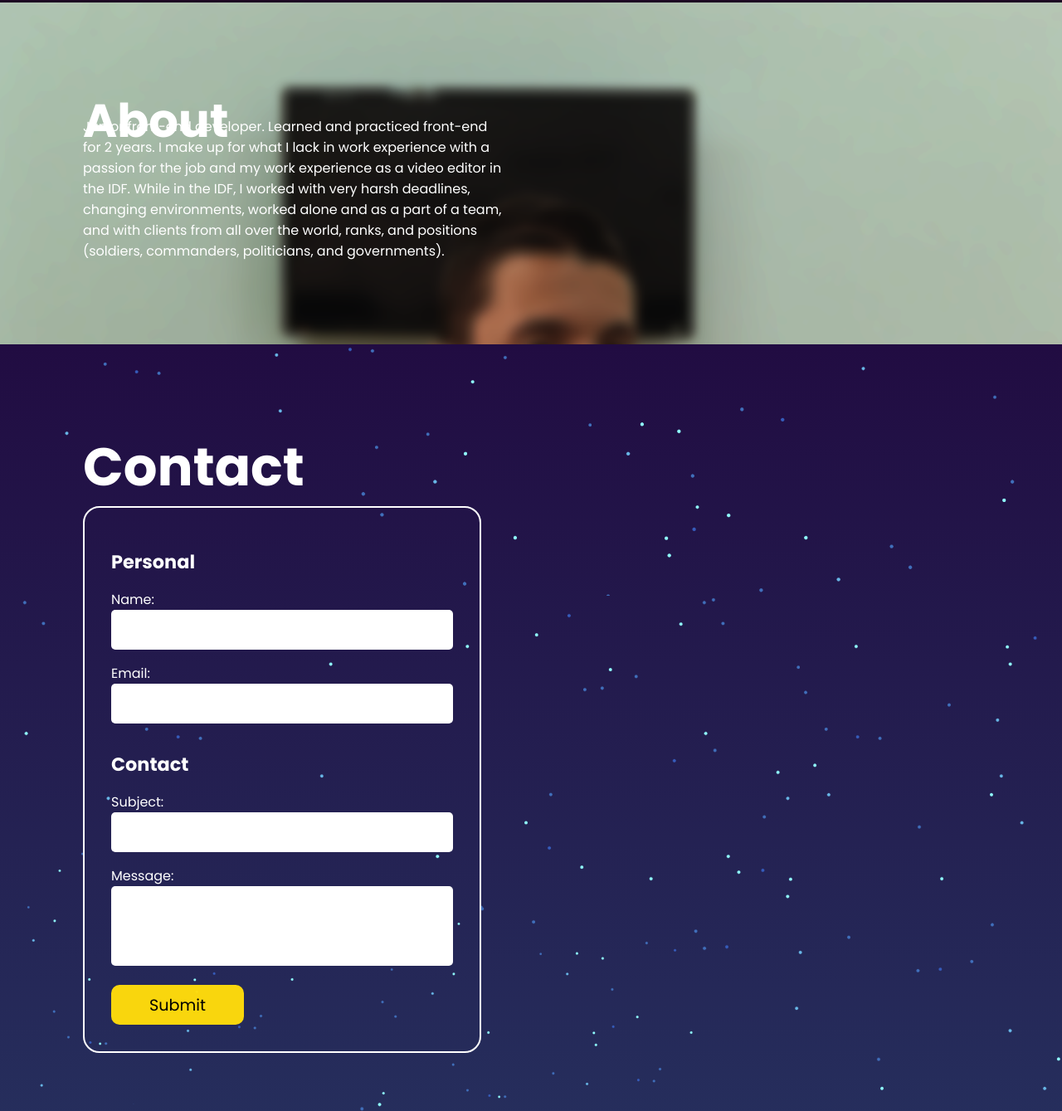
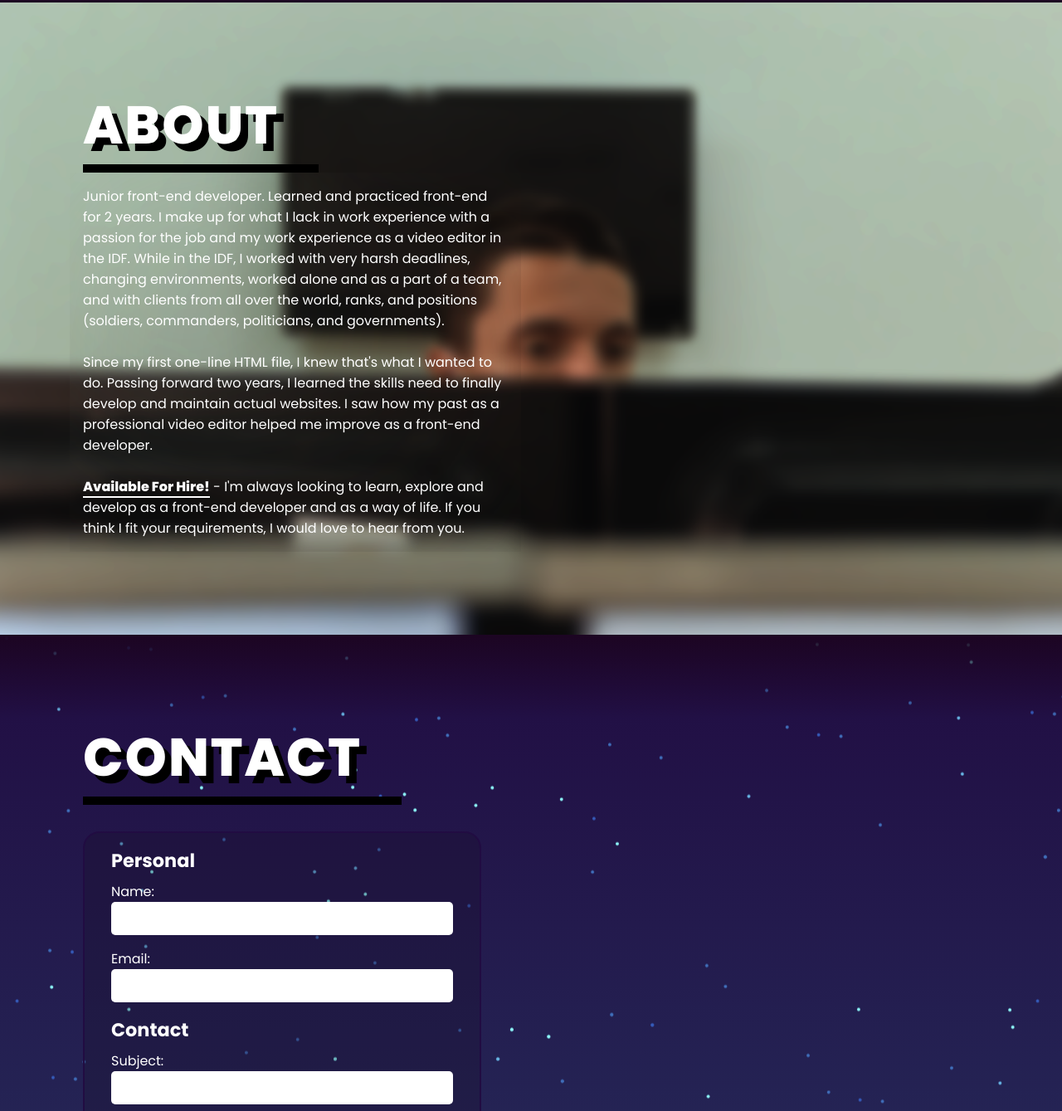
Before and after one commit to lieudusty123/HubWebsite, a plain HTML site: page index.html in a window 1280 px wide. Shown: the part 797-2136 px from the top of the page at 83% size. Drawn offline with nearby package versions, Linux system fonts and the light colour scheme; a script that the page names is missing.

Commit message:
finished contact, about sections, added scroll to top button

```diff
--- a/form.js
+++ b/form.js
@@ -1,3 +1,5 @@
+// sends form with formspree API
+
 var form = document.getElementById("my-form");
 async function handleSubmit(event) {
     event.preventDefault();
@@ -28,14 +30,19 @@ async function handleSubmit(event) {
 }
 form.addEventListener("submit", handleSubmit)
 
+
+
+
+// Handles moving stars and mountains in contact section
+
 const contactSection = document.querySelector('#contact')
 window.addEventListener('scroll', () => {
-    const elDistanceToTop = window.pageYOffset + contactSection.getBoundingClientRect().top;
-    let value = elDistanceToTop - window.scrollY;
-    // console.log(window.pageYOffset)
-    // console.log(contactSection.style)
-    // console.log(elDistanceToTop)
-    console.log(`${value}px 0px 0px`)
-    contactSection.style.backgroundPositionY = `${value}px, ${value / 4}px, 0px`
-    contactSection.style.backgroundPositionX = `auto, -${value / 4}px, 0px`
+
+    const elDistanceStars = window.pageYOffset + contactSection.getBoundingClientRect().top;
+    let valueStars = elDistanceStars - window.scrollY;
+
+    const elDistanceMountains = window.pageYOffset + contactSection.getBoundingClientRect().bottom;
+    let valueMountains = elDistanceMountains - window.scrollY;
+    contactSection.style.backgroundPositionY = `${valueStars}px, ${valueStars / 4}px, 0px`
+    contactSection.style.backgroundPositionX = valueMountains >= 0 ? `50vh, -${valueMountains / 2}px, 0px` : `50vh, ${valueMountains / 2}px, 0px`
 })
--- a/index.html
+++ b/index.html
@@ -6,7 +6,8 @@
     <meta http-equiv="X-UA-Compatible" content="IE=edge">
     <meta name="viewport" content="width=device-width, initial-scale=1.0">
     <link rel="stylesheet" href="./styles.css">
-    <title>Document</title>
+    <link rel="shortcut icon" href="./sprites/thumbnail.jpg" type="image/x-icon">
+    <title>Omer Ezra</title>
 </head>
 
 <body>
@@ -27,26 +28,47 @@
         <img src="./sprites/moon.png" id="moon" />
         <img src="./sprites/mountains_behind.png" id="mountains_behind" />
         <h2 id="text">Omer Ezra</h2>
-        <a href="#sec" id="btn" name="Hover">Explore</a>
+        <a href="#about" id="btn" name="Hover">Explore</a>
         <img src="./sprites/mountains_front.png" id="mountains_front" />
     </main>
     <section class="sec" id="about">
-        <h2>About</h2>
+        <h2 class="section-title">ABOUT</h2>
         <div class="content">
-            <p>Junior front-end developer. Learned and practiced front-end for 2 years. I make up for what I lack in
+            <div class="text-content">
+                <p>
+                    Junior front-end developer. Learned and practiced front-end for 2 years. I make up for what I lack
+                    in
                     work
                     experience with a passion for the job and my work experience as a video editor in the IDF.
 
-                While in the IDF, I worked with very harsh deadlines, changing environments, worked alone and as a part
+                    While in the IDF, I worked with very harsh deadlines, changing environments, worked alone and as a
+                    part
                     of a
-                team, and with clients from all over the world, ranks, and positions (soldiers, commanders, politicians,
+                    team, and with clients from all over the world, ranks, and positions (soldiers, commanders,
+                    politicians,
                     and
                     governments).
                 </p>
+                <br />
+                <p>
+                    Since my first one-line HTML file, I knew that's what I
+                    wanted to do. Passing forward two years, I learned the skills
+                    need to finally develop and maintain actual websites. I saw how my past
+                    as a professional video editor helped me improve as a front-end developer.
+                </p>
+                <br />
+                <p>
+                    <b id="this">Available For Hire!</b> - I'm always looking to learn, explore and develop as a
+                    front-end
+                    developer and as a way of life. If you think I fit your requirements, I would love to hear from
+                    you.
+                </p>
+            </div>
+
         </div>
     </section>
     <section id="contact">
-        <h2 id="form-title">Contact</h2>
+        <h2 id="form-title" class="section-title">CONTACT</h2>
         <form action="https://formspree.io/f/mpznzlkn" method="POST" id="my-form">
             <h4>Personal</h4>
             <label>Name:</label>
@@ -64,7 +86,9 @@
     </section>
 
     <!-- jump to top button -->
-    <button id="myBtn">Top 🢁</button>
+    <button id="myBtn">
+        <div>🢁</div>
+    </button>
 
     <!-- footer -->
     <footer>Made by Omer Ezra 2022 &copy;</footer>
--- a/script.js
+++ b/script.js
@@ -43,7 +43,7 @@ const myTags = [
 
 var tagCloud = TagCloud('.content', myTags, {
 
-    radius: 160,
+    radius: 250,
     maxSpeed: 'slow',
     initSpeed: 'slow',
     direction: 135,
@@ -54,7 +54,7 @@ mybutton = document.getElementById("myBtn");
 window.onscroll = function () { scrollFunction() };
 
 function scrollFunction() {
-    if (document.body.scrollTop > 500 || document.documentElement.scrollTop > 500) {
+    if (document.body.scrollTop > 20 || document.documentElement.scrollTop > 20) {
         mybutton.style.display = "block";
     } else {
         mybutton.style.display = "none";
--- a/styles.scss
+++ b/styles.scss
@@ -8,10 +8,36 @@
     font-family: 'Poppins', sans-serif;
 }
 
+.section-title {
+    width: fit-content;
+    padding-right: 3rem;
+    text-shadow: 9px 9px black;
+    border-bottom: 10px solid black;
+    font-weight: 800;
+    letter-spacing: 2px;
+}
+
 body {
     overflow-x: hidden;
     min-height: 100vh;
     background: linear-gradient(#2b1055, #7597de);
+
+    &::-webkit-scrollbar {
+        height: 15px;
+    }
+
+    &::-webkit-scrollbar-track {
+        background: #f1f1f1;
+
+    }
+
+    &::-webkit-scrollbar-thumb {
+        background: #888;
+    }
+
+    &::-webkit-scrollbar-thumb:hover {
+        background: #555;
+    }
 }
 
 header {
@@ -173,15 +199,23 @@ main {
     position: relative;
     padding: 100px;
     background: #1c0522;
-    background: url(./sprites/Untitled-1.png);
+    background: url(./sprites/about_page.png);
     background-size: cover;
+    display: flex;
+    flex-direction: column;
 
     .content {
         display: flex;
         flex-direction: row;
-        flex-wrap: nowrap;
+        flex-wrap: wrap;
         justify-content: space-between;
         align-items: center;
+
+        .text-content {
+            margin-left: -1rem;
+            padding: 1rem;
+            backdrop-filter: blur(105px) opacity(20%);
+        }
     }
 
     #about-photo-container {
@@ -203,8 +237,7 @@ main {
     }
 
     h2 {
-        font-size: 3.5rem;
-        margin-bottom: -3rem;
+        font-size: 4rem;
         color: white;
     }
 
@@ -219,7 +252,6 @@ main {
         color: white;
         pointer-events: none;
     }
-
 }
 
 #contact {
@@ -235,15 +267,28 @@ main {
         url(./sprites/stars.png),
         linear-gradient(#210c42, #26305e);
 
+    &::before {
+        content: '';
+        position: absolute;
+        top: 0;
+        left: 0;
+        width: 100%;
+        height: 100px;
+        background: linear-gradient(to top, transparent, #1c0522);
+        z-index: 1000;
+    }
+
     form {
-        border: 2px solid white;
+        border: 2px solid #210c42;
+        background-color: #1910294d;
         color: white;
-        margin-bottom: 2rem;
+        margin-top: 2rem;
         border-radius: 20px;
         width: 30rem;
         min-height: auto;
         z-index: 10;
-        padding: 2rem;
+        padding-inline: 2rem;
+        padding-block: 1rem;
 
         label {
             display: block;
@@ -257,12 +302,12 @@ main {
 
         h4 {
             font-size: 1.4rem;
-            margin-block: 1rem;
+            margin-bottom: .5rem;
         }
 
         input {
             width: 100%;
-            height: 3rem;
+            height: 2.5rem;
             padding-inline: 1rem;
             margin-bottom: 1rem;
             font-size: 1.2rem;
@@ -337,19 +382,47 @@ footer {
     position: fixed;
     bottom: 20px;
     right: 30px;
-    z-index: 99;
+    z-index: 10000;
     border: none;
     outline: none;
     background-color: black;
     color: white;
     cursor: pointer;
-    padding: 13px;
-    padding-inline: 25px;
-    border-radius: 20px;
+    width: 50px;
+    height: 50px;
+    text-align: center;
+    border-radius: 50%;
     font-size: 18px;
+    transition: all .2s;
+
+    &:hover {
+        box-shadow: 0px 0px 5px rgba(0, 0, 0, 0.603);
+
+        div {
+            transition: color 1s;
+            animation: identifier 1.5s infinite;
+
+        }
+    }
+
+    @keyframes identifier {
+        0% {
+            transform: translateY(0px);
+            // margin-bottom: 2rem;
+        }
+
+        50% {
+            transform: translateY(-5px);
+        }
+
+        100% {
+            transform: translateY(0px);
+        }
+    }
 }
 
-#myBtn:hover {
-    background-color: #111;
-    /* Add a dark-grey background on hover */
+#this {
+    margin: 0;
+    font-weight: 800;
+    border-bottom: 2px solid white;
 }
```
Also changed, not shown: sprites/15Z_2102.png (added), sprites/about_page.png (renamed from sprites/Untitled-1.png), sprites/about_photo.png (deleted), sprites/thumbnail.jpg (renamed from sprites/about_photo.jpg), styles.css, 1 other file. Lines whose indentation alone changed are shown as unchanged.
